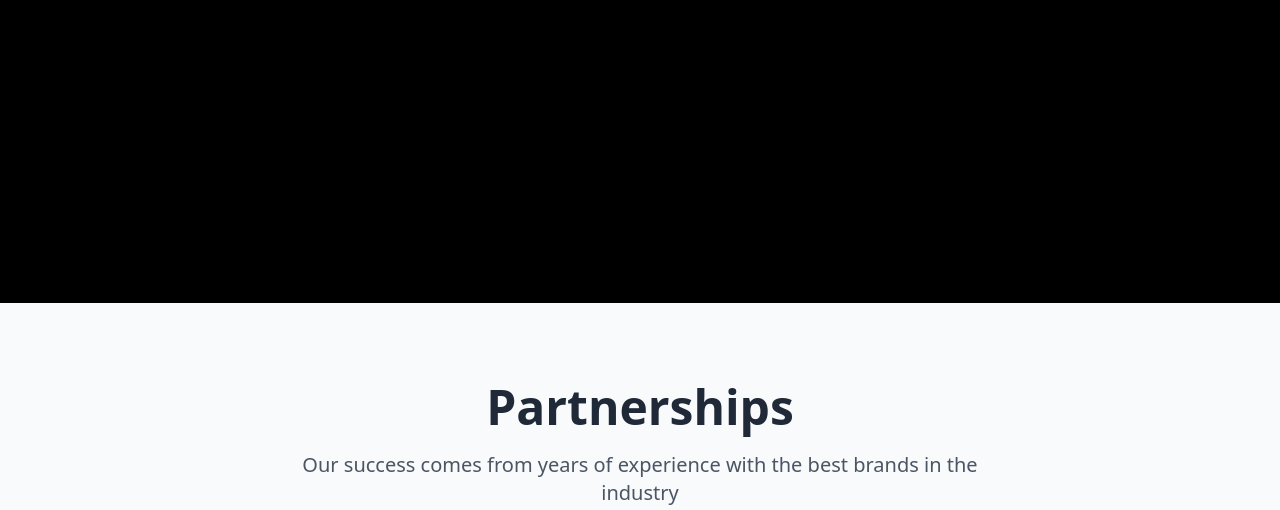
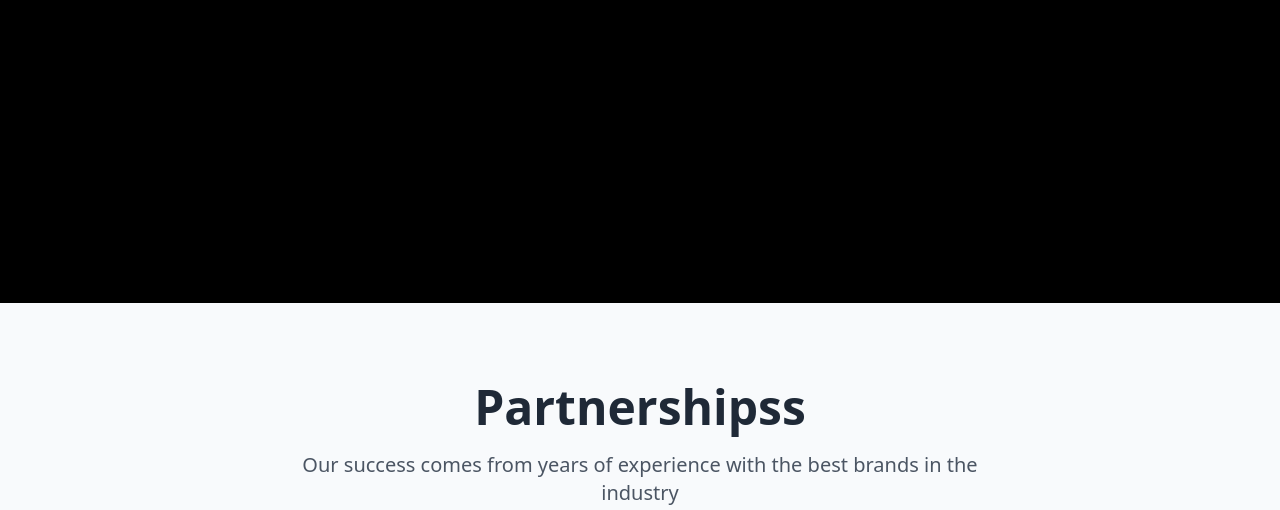
Before and after one commit to profikid/Jorick.tv, a website built with Vite: page index.html in a window 1280 px wide. Shown: the part 497-1007 px from the top of the page. Built offline with nearby package versions, Linux system fonts and the light colour scheme.

Commit message:
Update index.html

```diff
--- a/index.html
+++ b/index.html
@@ -27,7 +27,7 @@
         <div class="container bg-slate-50 mx-auto pt-16">
           <div class="w-11/12 xl:w-2/3 lg:w-2/3 md:w-2/3 mx-auto sm:mb-10 mb-16">
               <h1 tabindex="0" class="focus:outline-none xl:text-5xl md:text-3xl text-xl text-center text-gray-800 font-extrabold mb-5 pt-4">
-                Partnerships
+                Partnershipss
               </h1>
               <p tabindex="0" class="focus:outline-none text-base md:text-lg lg:text-xl text-center text-gray-600 font-normal xl:w-10/12 xl:mx-auto">
                 Our success comes from years of experience with the best brands in the industry
```
